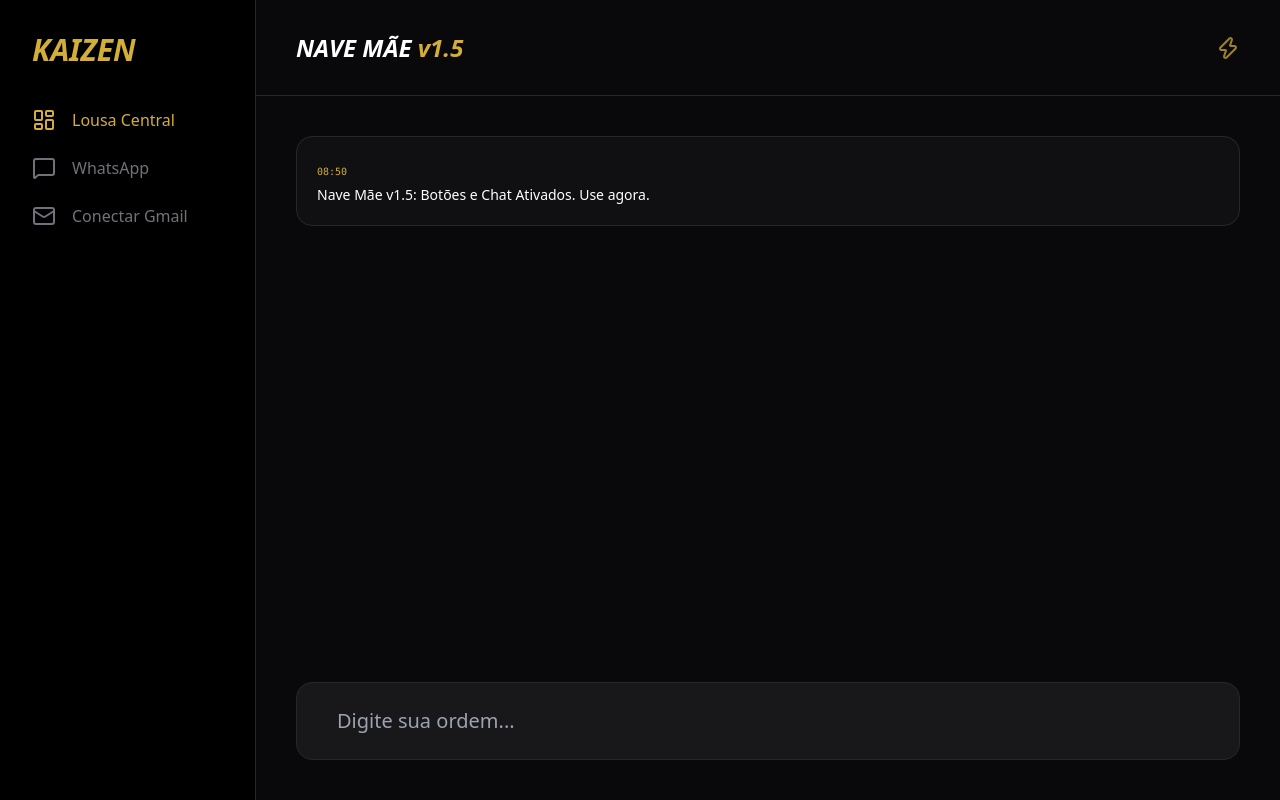
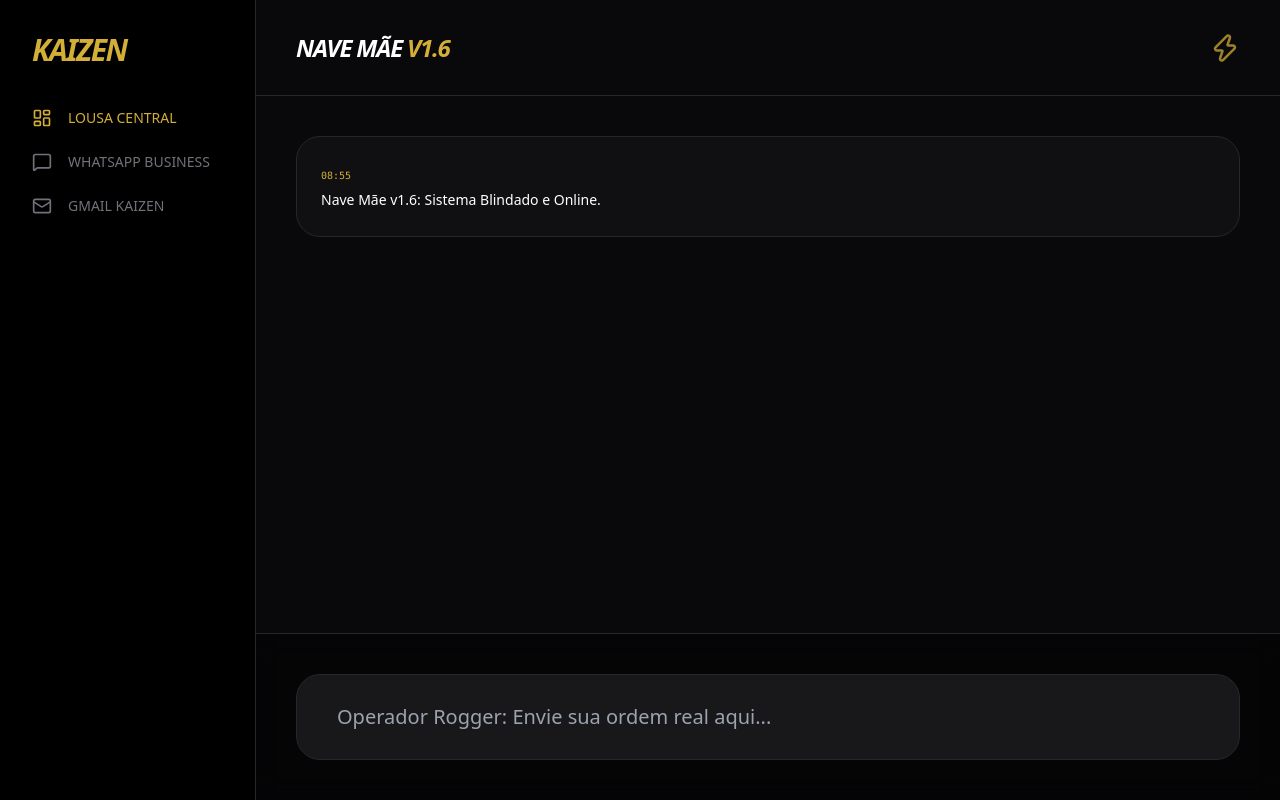
Before and after one commit to vkb-lab/kaizen-org, a Next.js app: page / in a window 1280 px wide. Built offline with nearby package versions, Linux system fonts and the light colour scheme.

Commit message:
KAIZEN: Final Shield

```diff
--- a/app/page.tsx
+++ b/app/page.tsx
@@ -1,52 +1,56 @@
 'use client';
 import {useState} from 'react';
-import {Zap, Send, LayoutDashboard, MessageSquare, Mail, Database} from 'lucide-react';
+import {Zap, Send, LayoutDashboard, MessageSquare, Mail} from 'lucide-react';
 
 export default function NaveMae() {
-  const [command, setCommand] = useState('');
-  const [logs, setLogs] = useState([{t:'08:50', x:'Nave Mãe v1.5: Botões e Chat Ativados. Use agora.'}]);
+  const [c, setC] = useState('');
+  const [l, setL] = useState([{t:'08:55', x:'Nave Mãe v1.6: Sistema Blindado e Online.'}]);
 
-  const handleSubmit = async (e) => {
+  const h = async (e: any) => {
     e.preventDefault();
-    if(!command) return;
-    const n = {t: new Date().toLocaleTimeString(), x: command};
-    setLogs([n, ...logs]);
-    setCommand('');
-
+    if(!c) return;
+    const n = {t: new Date().toLocaleTimeString(), x: c};
+    setL([n, ...l]);
+    setC('');
     try {
       const r = await fetch('/api/orchestrator', {method:'POST', body:JSON.stringify({command:n.x})});
       const d = await r.json();
-      setLogs([{t: new Date().toLocaleTimeString(), x: d.message}, n, ...logs]);
+      setL([{t:new Date().toLocaleTimeString(), x:d.message}, n, ...l]);
     } catch(err) {
-      setLogs([{t:'ERR', x:'Sem conexão com o cérebro.'}, ...logs]);
+      setL([{t:'ERR', x:'Sem sinal do cérebro.'}, ...l]);
     }
   };
 
   return (
     <div className='flex h-screen bg-[#09090b] text-white font-sans overflow-hidden'>
       <aside className='w-64 border-r border-zinc-800 p-8 flex flex-col gap-10 bg-black'>
-        <div className='text-[#D4AF37] font-black text-3xl italic cursor-pointer'>KAIZEN</div>
-        <nav className='flex flex-col gap-6 text-zinc-500'>
-          <div className='flex items-center gap-4 text-[#D4AF37]'><LayoutDashboard/> Lousa Central</div>
-          <button onClick={() => alert('Abrindo QR Code do WhatsApp...')} className='flex items-center gap-4 hover:text-white transition-colors'><MessageSquare/> WhatsApp</button>
-          <button onClick={() => window.location.href='https://kaizen-org.com'} className='flex items-center gap-4 hover:text-white transition-colors'><Mail/> Conectar Gmail</button>
+        <div className='text-[#D4AF37] font-black text-3xl italic tracking-tighter'>KAIZEN</div>
+        <nav className='flex flex-col gap-6 text-zinc-500 text-sm'>
+          <div className='flex items-center gap-4 text-[#D4AF37]'><LayoutDashboard size={20}/> LOUSA CENTRAL</div>
+          <div onClick={() => alert('Abrindo WhatsApp QR...')} className='flex items-center gap-4 cursor-pointer hover:text-white transition-all'><MessageSquare size={20}/> WHATSAPP BUSINESS</div>
+          <div onClick={() => window.location.href='https://kaizen-org.com'} className='flex items-center gap-4 cursor-pointer hover:text-white transition-all'><Mail size={20}/> GMAIL KAIZEN</div>
         </nav>
       </aside>
       <main className='flex-1 flex flex-col'>
         <header className='h-24 border-b border-zinc-800 flex items-center justify-between px-10'>
-          <h1 className='text-2xl font-bold italic'>NAVE MÃE <span className='text-[#D4AF37]'>v1.5</span></h1>
-          <Zap className='text-[#D4AF37] animate-pulse'/>
+          <h1 className='text-2xl font-bold uppercase italic tracking-tighter text-white'>Nave Mãe <span className='text-[#D4AF37]'>v1.6</span></h1>
+          <Zap className='text-[#D4AF37] animate-pulse' size={30} />
         </header>
         <section className='flex-1 p-10 overflow-y-auto space-y-4'>
-          {logs.map((m, i) => (
-            <div key={i} className='p-5 bg-zinc-900/50 border border-zinc-800 rounded-2xl'>
+          {l.map((m, i) => (
+            <div key={i} className='p-6 bg-zinc-900/50 border border-zinc-800 rounded-3xl animate-in fade-in slide-in-from-bottom-2'>
               <span className='text-[#D4AF37] text-[10px] font-mono'>{m.t}</span>
-              <p className='text-sm mt-1 font-light'>{m.x}</p>
+              <p className='text-sm mt-1 font-light leading-relaxed'>{m.x}</p>
             </div>
           ))}
         </section>
-        <form onSubmit={handleSubmit} className='p-10'>
-          <input value={command} onChange={(e)=>setCommand(e.target.value)} className='w-full bg-zinc-900 border border-zinc-800 rounded-2xl py-6 px-10 outline-none focus:border-[#D4AF37] text-xl font-light' placeholder='Digite sua ordem...'/>
+        <form onSubmit={h} className='p-10 bg-black/40 backdrop-blur-md border-t border-zinc-800'>
+          <input
+            value={c}
+            onChange={(e: any) => setC(e.target.value)}
+            className='w-full bg-zinc-900 border border-zinc-800 rounded-3xl py-7 px-10 outline-none focus:border-[#D4AF37] text-xl font-light'
+            placeholder='Operador Rogger: Envie sua ordem real aqui...'
+          />
         </form>
       </main>
     </div>
```
